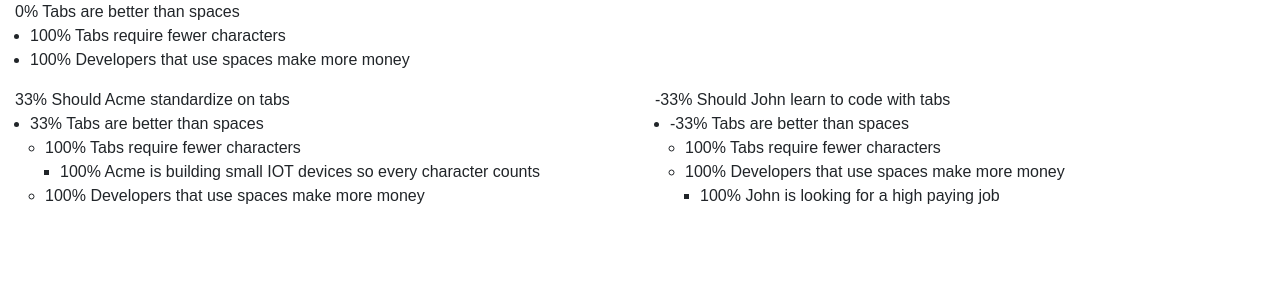
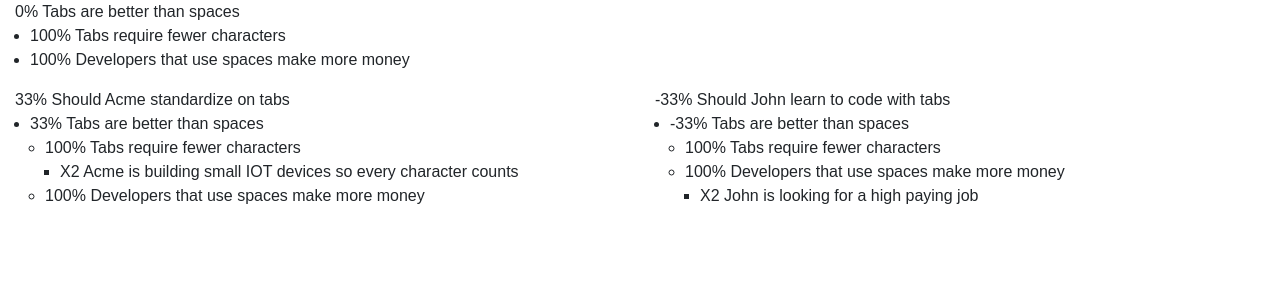
Before and after one commit to ozSofi/reason-score-react, a React (Create React App) app: page / in a window 1280 px wide. Shown: the top 300 px of the page. Built offline with nearby package versions, Linux system fonts and the light colour scheme.

Commit message:
relevence multiplier displays

```diff
--- a/src/App.js
+++ b/src/App.js
@@ -5,7 +5,7 @@
 
 function Claim(props) {
   return (
-    <div>{Math.round(props.claimViewModel.contextState.score.score*100)}%  {props.claimViewModel.claim.content}
+    <div>{props.claimViewModel.contextState.score.display}  {props.claimViewModel.claim.content}
       {props.claimViewModel.renderChildren()}
     </div>
   );
--- a/src/ReasonScore.js
+++ b/src/ReasonScore.js
@@ -20,7 +20,7 @@
             //Process Truth child claims
             if (edge.affects === "truth") {
                 let weight = 0;
-                if (edge.reversable){
+                if (edge.reversable) {
                     weight = childScore.score * childScore.relevance;
                 } else {
                     weight = Math.max(0, childScore.score) * childScore.relevance;
@@ -36,9 +36,10 @@
             //Process Relevance child claims
             if (edge.affects === "relevance") {
                 if (edge.pro) {
-                    score.relevance *= 1 + childScore.score
+                    score.relevance *= 1 + childScore.score;
+                    childScore.display = "X" + (1 + childScore.score);
                 } else {
-                    score.relevance *= 1 - (childScore.score / 2)
+                    score.relevance *= 1 - (childScore.score / 2);
                 }
             }
 
@@ -50,6 +51,8 @@
             score.score = score.strengthTotal / score.weightTotal;
         }
 
+        score.display = Math.round(score.score * 100) + "%";
+
         return score;
     }
 }
```
